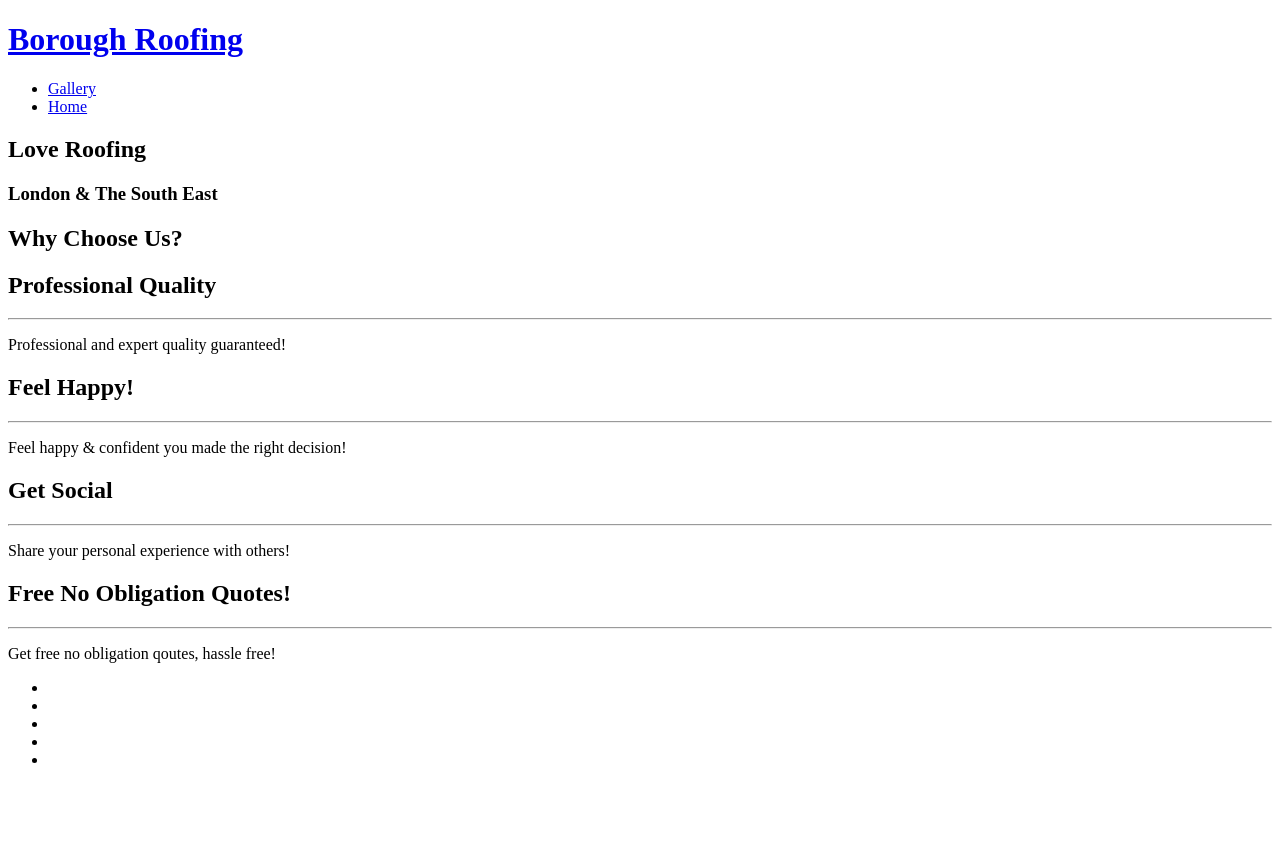
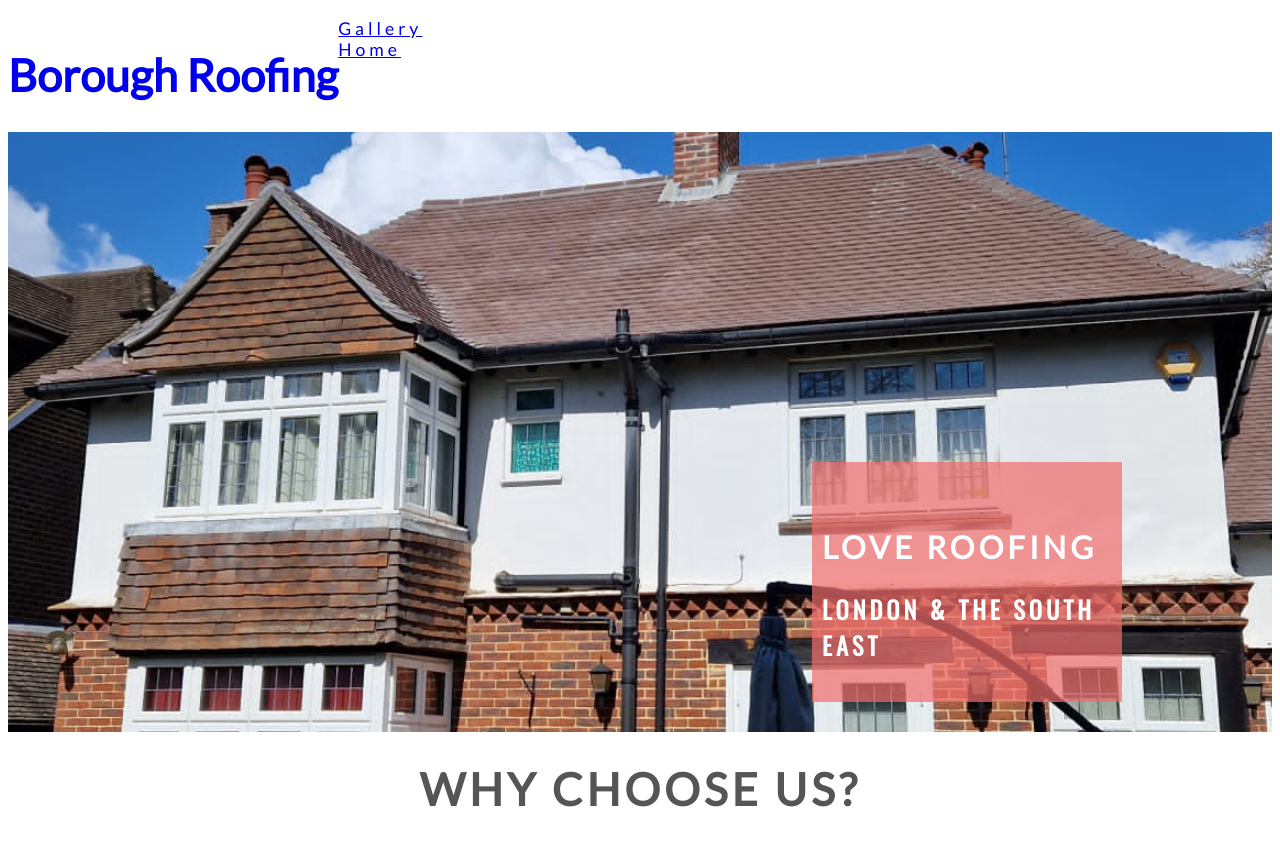
Before and after one commit to dodgerP/project.1, a plain HTML site: page index.html in a window 1280 px wide. Shown: the top 849 px of the page. Before the commit the page ends 800 px from the top, so only its background shows below. Drawn offline with nearby package versions, Linux system fonts and the light colour scheme; files whose address does not match are found by name.

Commit message:
Added links to head of index.html

```diff
--- a/index.html
+++ b/index.html
@@ -4,6 +4,9 @@
     <meta charset="UTF-8">
     <meta http-equiv="X-UA-Compatible" content="IE-edge"
     <meta name="viewport" content="width=device-width, initial-scale=1.0">
+    <link rel="stylesheet" href="https://use.fontawesome.com/releases/v5.6.3/css/all.css"
+    integrity="sha384-UHRtZLI+pbxtHCWp1t77Bi1L4ZtiqrqD80Kn4Z8NTSRyMA2Fd33n5dQ8lWUE00s/" crossorigin="anonymous" />
+    <link href="assets/css/style.css" rel="stylesheet" type="text/css" />
     <title>Borough Roofing</title>
 </head>
 <body>
```
